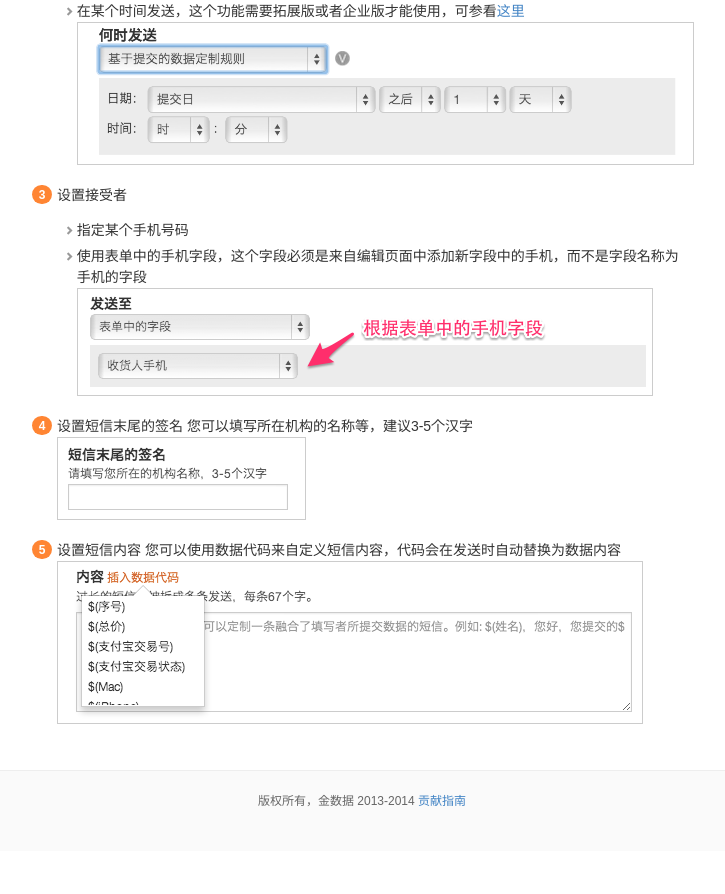
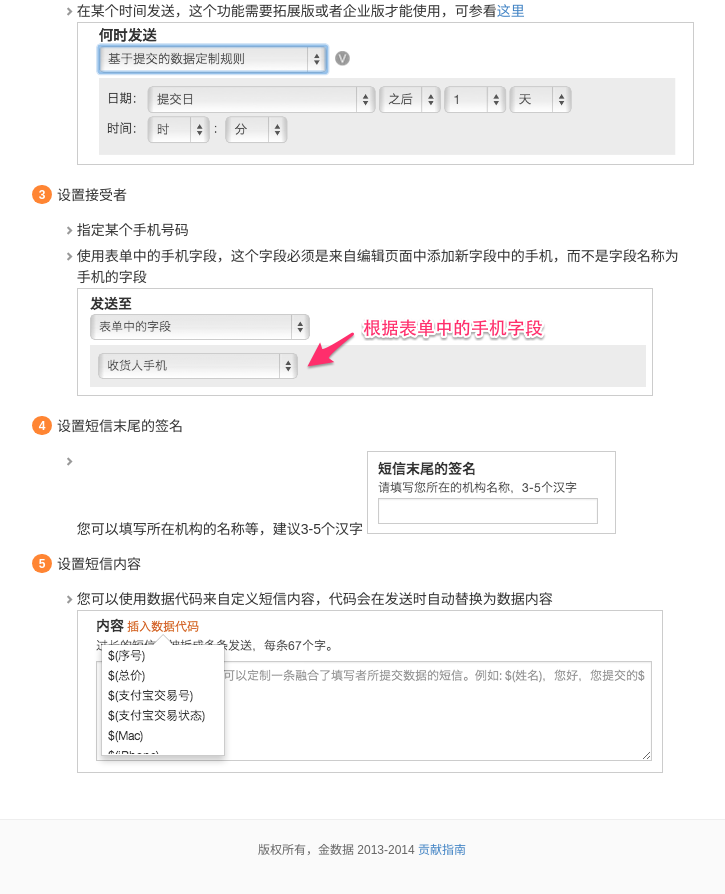
Before and after one commit to jinshuju/help.jinshuju.net, a Jekyll site: the page built from _posts/2014-2-7-sms-push.md, in a window 1280 px wide and 900 px high, scrolled down 1539 px. Shown: the top 894 px of the window, without its empty margins (278-1003 px from the left). Built offline with Jekyll 4.4.1, drawn with Linux system fonts in a browser that asks for light colours; Markdown is read by kramdown in place of the engine named in the settings; before the commit the page ends 2390 px from its top, so only the background shows below that.

```diff
--- a/_posts/2014-2-7-sms-push.md
+++ b/_posts/2014-2-7-sms-push.md
@@ -32,9 +32,9 @@ category: notification
     ![](/images/sms-push-who.png)
 
 4. 设置短信末尾的签名
-  您可以填写所在机构的名称等，建议3-5个汉字
+  * 您可以填写所在机构的名称等，建议3-5个汉字
     ![](/images/sms-push-signature.png)
 
 5. 设置短信内容
-  您可以使用数据代码来自定义短信内容，代码会在发送时自动替换为数据内容
+  * 您可以使用数据代码来自定义短信内容，代码会在发送时自动替换为数据内容
     ![](/images/sms-push-what.png)
```
